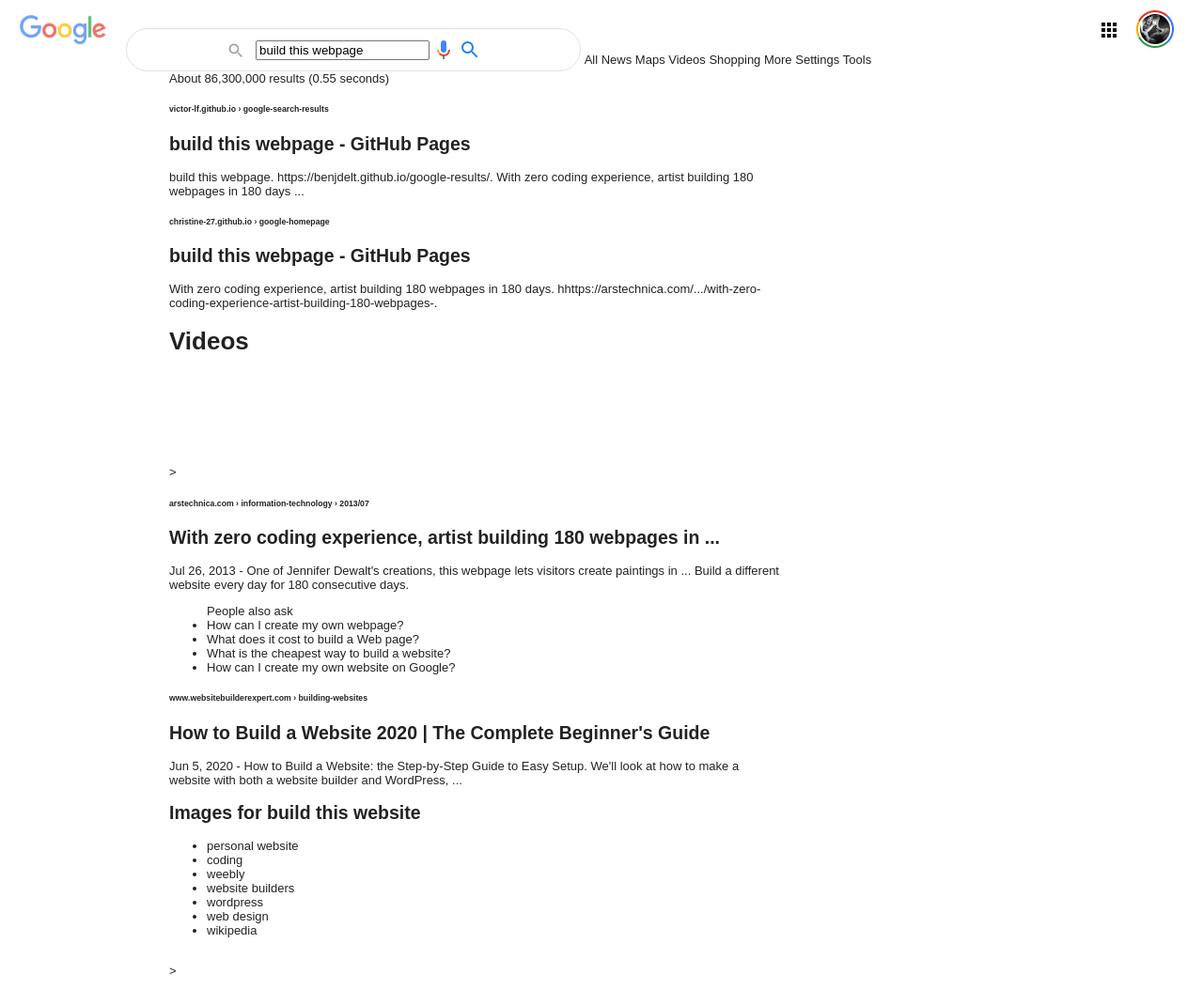
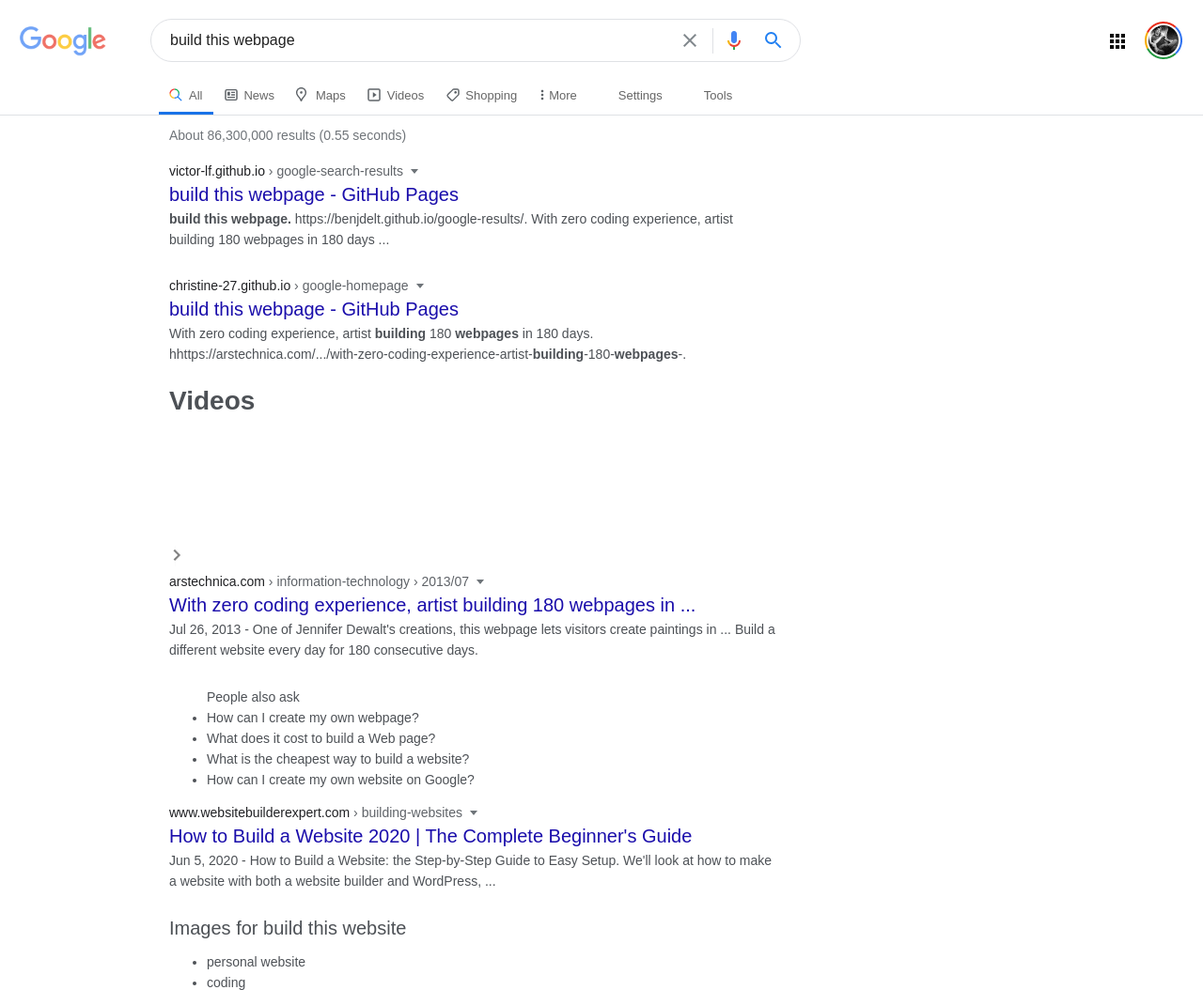
Before and after one commit to adam-lohnes/google-homepage, a plain HTML site: page search.html in a window 1280 px wide. Shown: the top 1054 px of the page at 94% size. Drawn offline with Linux system fonts and the light colour scheme.

Commit message:
Update styles for top nav and web results

```diff
--- a/results_style.css
+++ b/results_style.css
@@ -10,7 +10,7 @@
 }
 
 header {
-	margin-top: 6px;
+	margin-top: 18px;
 }
 
 footer {
@@ -28,10 +28,7 @@
 	display: inline-block;
 }
 
-a {
-	color: #1a0dab;
-	text-decoration: none;
-}
+/* ---------------------TO BE SORTED (LEGACY?)--------------------- */
 
 button {
 	background-color: #f2f2f2;
@@ -64,14 +61,6 @@
 	align-items: center;
 }
 
-#top-left {
-    height: 52px;
-    display: flex;
-    align-items: center;
-    padding: 0 21px;
-    opacity: 0.75;
-}
-
 #bottom-left {
 	padding: 0 21px;
 }
@@ -84,38 +73,159 @@
 	padding: 0 11px;
 }
 
-#main-content {
-	padding-top: 192px;
-	text-align: center;
+/* ---------------------TOP SECTIONS--------------------- */
+
+#top-left {
+    height: 52px;
+    display: flex;
+    align-items: center;
+    padding: 0 21px;
+    opacity: 0.75;
 }
 
-#main-content input {
-	border: 0;
-	width: 387px;
-	height: 34px;
-	margin-bottom: 2px;
+#top-center {
+	padding-left: 26px;
+	padding-top: 2px;
 }
 
-#results {
-	width: 652px;
-	margin-left: 180px;
+#top-right {
+	padding-right: 12px;
 }
 
 #search-bar {
 	display: flex;
     align-items: center;
-    justify-content: center;
+    justify-content: left;
 	border: 1px solid #dfe1e5;
 	border-radius: 24px;
 	height: 44px;
-	width: 482px;
-	margin: auto;
-	margin-top: 24px;
+	width: 690px;
 }
 
-#covid-message {
-    display: flex;
-    align-items: center;
-    justify-content: center;
-    margin-top: 10px;
+#search-bar input {
+	border: 0;
+	color: rgb(34, 34, 34);
+	font-size: 16px;
+	width: 533px;
+	height: 39px;
+	margin-left: 18px;
 }
+
+#search-bar img {
+	padding: 0px 7px;
+}
+
+#search-pipe {
+	height: 27px;
+	width: 1px;
+	background-color: #dfe1e5;
+	margin-left: 6px;
+}
+
+#nav-tabs {
+	display: flex;
+    align-items: flex-end;
+    justify-content: left;
+	height: 52px;
+	width: 100%;
+	padding-left: 169px;
+	border-bottom: 1px solid #dfe1e5;
+}
+
+.nav-tab {
+	background-repeat: no-repeat;
+	color: rgb(102, 102, 102);
+	font-size: 13px;
+	padding: 12px 12px 12px 32px;
+	height: 16px;
+}
+
+.active-nav {
+	background-image: url("img/nav/nav-all.png");
+	background-position: 8px 6px;
+	padding-bottom: 9px;
+	border-bottom: 3px solid #1A73E8;
+}
+
+.nav-news {
+	background-image: url("img/nav/nav-news.png");
+	background-position: 8px 8px;
+}
+
+.nav-maps {
+	background-image: url("img/nav/nav-maps.png");
+	background-position: 8px 6px;
+}
+
+.nav-vids {
+	background-image: url("img/nav/nav-videos.png");
+	background-position: 8px 9px;
+}
+
+.nav-shop {
+	background-image: url("img/nav/nav-shopping.png");
+	background-position: 8px 6px;
+}
+
+.nav-more {
+	background-image: url("img/nav/nav-more.png");
+	background-position: 8px 6px;
+	padding-left: 22px;
+}
+
+/* ---------------------RESULTS--------------------- */
+
+a {
+	color: #1a0dab;
+	text-decoration: none;
+}
+
+a:hover {
+	text-decoration: underline;
+}
+
+p {
+	margin: 0;
+}
+
+h2 {
+	font-weight: normal;
+	font-size: 20px;
+	text-decoration: none;
+	margin: 4px 0px;
+}
+
+h6 {
+	color: rgb(32, 33, 36);
+	font-size: 14px;
+	font-weight: normal;
+	margin: 0;
+	line-height: 20px;
+}
+
+h6 span {
+	color: rgb(95, 99, 104);
+	padding-right: 19px;
+	background: url("img/small-arrow-down.png") no-repeat right;
+}
+
+#results {
+	color: rgb(77, 81, 86);
+	font-size: 14px;
+	line-height: 22px;
+	width: 652px;
+	margin-left: 180px;
+}
+
+#result-returns {
+	color: rgb(112, 117, 122);
+	font-size: 14px;
+	line-height: 43px;
+	margin-bottom: 6px;
+}
+
+.result {
+	margin-bottom: 28px;
+}
+
+/* ---------------------FOOTER--------------------- */
--- a/search.html
+++ b/search.html
@@ -3,6 +3,7 @@
 	<head>
 		<link rel="icon" type="image/png" href="img/favi.png">
 		<link rel="stylesheet" href="results_style.css">
+		<title>build this webpage - Google Search</title>
 	</head>
 	<body>
 		<header>
@@ -11,8 +12,9 @@
 			</div>
 			<div id="top-center">
 				<div id="search-bar">
-					<img style="margin-right: 8px;" src="img/mag-glass.png">
 					<input type="text" name="search" value="build this webpage">
+					<img style="margin: 0px;" src="img/search-x.png">
+					<div id="search-pipe"></div>
 					<img style="margin: 0px;" src="img/search-mic.png">
 					<img src="img/mag-glass-blue.png">
 				</div>
@@ -22,14 +24,30 @@
 				<div><img style="border-radius: 50%;" src="img/personal-icon.png"></div>
 			</div>
 			<div id="nav-tabs">
-				<div class="nav-tab">All</div>
-				<div class="nav-tab">News</div>
-				<div class="nav-tab">Maps</div>
-				<div class="nav-tab">Videos</div>
-				<div class="nav-tab">Shopping</div>
-				<div class="nav-tab">More</div>
-				<div class="nav-tab">Settings</div>
-				<div class="nav-tab">Tools</div>
+				<div class="nav-tab active-nav">
+					All
+				</div>
+				<div class="nav-tab nav-news">
+					News
+				</div>
+				<div class="nav-tab nav-maps">
+					Maps
+				</div>
+				<div class="nav-tab nav-vids">
+					Videos
+				</div>
+				<div class="nav-tab nav-shop">
+					Shopping
+				</div>
+				<div class="nav-tab nav-more">
+					More
+				</div>
+				<div class="nav-tab">
+					Settings
+				</div>
+				<div class="nav-tab">
+					Tools
+				</div>
 			</div>
 		</header>
 
@@ -37,17 +55,17 @@
 			<div id="result-returns">About 86,300,000 results (0.55 seconds)</div>
 			<div class="result">
 				<div class="result-link">
-					<h6>victor-lf.github.io › google-search-results</h6>
-					<h2>build this webpage - GitHub Pages</h2>
+					<h6>victor-lf.github.io<span> › google-search-results</span></h6>
+					<h2><a href="">build this webpage - GitHub Pages</a></h2>
 				</div>
-				<p>build this webpage. https://benjdelt.github.io/google-results/. With zero coding experience, artist building 180 webpages in 180 days ...</p>
+				<p><b>build this webpage.</b> https://benjdelt.github.io/google-results/. With zero coding experience, artist building 180 webpages in 180 days ...</p>
 			</div>
 			<div class="result">
 				<div class="result-link">
-					<h6>christine-27.github.io › google-homepage</h6>
-					<h2>build this webpage - GitHub Pages</h2>
+					<h6>christine-27.github.io<span> › google-homepage</span></h6>
+					<h2><a href="">build this webpage - GitHub Pages</a></h2>
 				</div>
-				<p>With zero coding experience, artist building 180 webpages in 180 days. hhttps://arstechnica.com/.../with-zero-coding-experience-artist-building-180-webpages-.</p>
+				<p>With zero coding experience, artist <b>building</b> 180 <b>webpages</b> in 180 days. hhttps://arstechnica.com/.../with-zero-coding-experience-artist-<b>building</b>-180-<b>webpages</b>-.</p>
 			</div>
 			<div>
 				<h1>Videos</h1>
@@ -75,12 +93,12 @@
 						<h5><span class="date-span"></span></h5>
 					</div>
 				</div>
-				<div class="nav-arrow-circle">></div>
+				<div class="nav-arrow-circle"><img src="img/button-arrow-right.png"></div>
 			</div>
 			<div class="result">
 				<div class="result-link">
-					<h6>arstechnica.com › information-technology › 2013/07</h6>
-					<h2>With zero coding experience, artist building 180 webpages in ...</h2>
+					<h6>arstechnica.com<span> › information-technology › 2013/07</span></h6>
+					<h2><a href="">With zero coding experience, artist building 180 webpages in ...</a></h2>
 				</div>
 				<p><span class="date-span">Jul 26, 2013 - </span>One of Jennifer Dewalt's creations, this webpage lets visitors create paintings in ... Build a different website every day for 180 consecutive days.</p>
 			</div>
@@ -94,8 +112,8 @@
 			</div>
 			<div class="result">
 				<div class="result-link">
-					<h6>www.websitebuilderexpert.com › building-websites</h6>
-					<h2>How to Build a Website 2020 | The Complete Beginner's Guide</h2>
+					<h6>www.websitebuilderexpert.com<span> › building-websites</span></h6>
+					<h2><a href="">How to Build a Website 2020 | The Complete Beginner's Guide</a></h2>
 				</div>
 				<p><span class="date-span">Jun 5, 2020 - </span>How to Build a Website: the Step-by-Step Guide to Easy Setup. We'll look at how to make a website with both a website builder and WordPress, ...</p>
 			</div>
@@ -113,11 +131,8 @@
 					</ul>
 				</div>
 				<div>
-					<img src="">
-					<img src="">
-					<img src="">
-					<img src="">
-					<div class="nav-arrow-circle">></div>
+					<img src="img/img-scroll.png">
+					<div class="nav-arrow-circle"><img src="img/button-arrow-right.png"></div>
 				</div>
 				<div>
 					<img src="">
@@ -130,36 +145,36 @@
 			</div>
 			<div class="result">
 				<div class="result-link">
-					<h6>www.buildthis.io › make-a-website</h6>
-					<h2>How to Build A Website: A-to-Z Beginner Guide - BuildThis.io
+					<h6>www.buildthis.io<span> › make-a-website</span></h6>
+					<h2><a href="">How to Build A Website: A-to-Z Beginner Guide - BuildThis.io</a></h2>
 				</div>
 				<p>Apr 21, 2020 - The Essential Steps to Build Your Own Website · 1. Register a domain name · 2. Sign up for a web hosting account · 3. Design your webpages · 4.</p>
 			</div>
 			<div class="result">
 				<div class="result-link">
-					<h6>www.google.com › business › website-builder</h6>
-					<h2>Free Website Builder For Your Business - Google My Business</h2>
+					<h6>www.google.com<span> › business › website-builder</span></h6>
+					<h2><a href="">Free Website Builder For Your Business - Google My Business</a></h2>
 				</div>
 				<p>Let Google build your first website for free. We'll help you create a beautiful website to impress and engage new customers – and establish your business online.</p>
 			</div>
 			<div class="result">
 				<div class="result-link">
 					<h6>www.squarespace.com</h6>
-					<h2>Squarespace: Build a Website – Website Builder</h2>
+					<h2><a href="">Squarespace: Build a Website – Website Builder</a></h2>
 				</div>
 				<p>Squarespace is the all-in-one solution for anyone looking to create a beautiful website. Domains, eCommerce, hosting, galleries, analytics, and 24/7 support all ...</p>
 			</div>
 			<div class="result">
 				<div class="result-link">
 					<h6>www.pcmag.com › ... › Web Hosting</h6>
-					<h2>How to Create a Website | PCMag</h2>
+					<h2><a href="">How to Create a Website | PCMag</a></h2>
 				</div>
 				<p>If you need to quickly build a simple website, starting with a blogging service is a great way to go. The major player in the blog game is WordPress, a content ...</p>
 			</div>
 			<div class="result">
 				<div class="result-link">
 					<h6><span class="ad-label">Ad·</span>www.designdok.com/order_now<span class="ad-phone">(862) 772-1016</span></h6>
-					<h2>$399 Custom Website Design - You Dream It, We Build It</h2>
+					<h2><a href="">$399 Custom Website Design - You Dream It, We Build It</a></h2>
 				</div>
 				<p>Completed More Than 650+ Projects. 10+ Years Exp. Get Free Quotes & Mockups. Call Now! No Monthly Charges. 100% Satisfaction. Free 2 Year Hosting. 100% MoneyBack Guaranteed. Free Domain. Free Design Consultancy. Inc & Fortune 5000 Firms. Based In California.</p>
 				<div>
@@ -181,7 +196,7 @@
 			<div id="result-pages">
 				<ul>
 					<li class="G"></li>
-					<li class="current">1</li>
+					<li class="current-page">1</li>
 					<li class="o">2</li>
 					<li class="o">3</li>
 					<li class="o">4</li>
```
Also changed, not shown: img/Goooogle.png (added), img/button-arrow-down.png (added), img/button-arrow-right.png (added), img/img-scroll.png (added), img/nav/nav-all.png (renamed from img/nav-all.png), img/nav/nav-maps.png (renamed from img/nav-maps.png), img/nav/nav-more.png (renamed from img/nav-more.png), img/nav/nav-news.png (renamed from img/nav-news.png), img/nav/nav-shopping.png (renamed from img/nav-shopping.png), img/nav/nav-videos.png (renamed from img/nav-videos.png), img/search-x.png (added), img/small-arrow-down.png (added), img/vid/vid-1.png (added), img/vid/vid-2.png (added), 1 more files.
